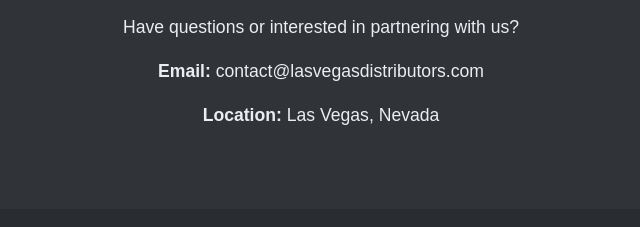
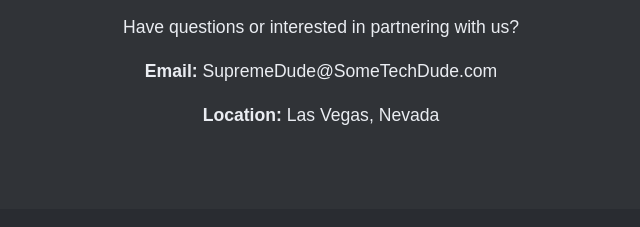
Before and after one commit to matstaf76/lasvegasdistributors.com, a plain HTML site: page index.html in a window 1280 px wide. Shown: the part 1560-1787 px from the top of the page, 319-959 px from the left. Drawn offline with Linux system fonts and the light colour scheme.

Commit message:
Change contact email to SupremeDude@SomeTechDude.com
Updated contact email address in the contact section.

```diff
--- a/index.html
+++ b/index.html
@@ -48,7 +48,7 @@ support businesses need to thrive in competitive markets.
 <div class="container">
 <h2>Contact</h2>
 <p>Have questions or interested in partnering with us?</p>
-<p><strong>Email:</strong> contact@lasvegasdistributors.com</p>
+<p><strong>Email:</strong> SupremeDude@SomeTechDude.com</p>
 <p><strong>Location:</strong> Las Vegas, Nevada</p>
 </div>
 </section>
```
